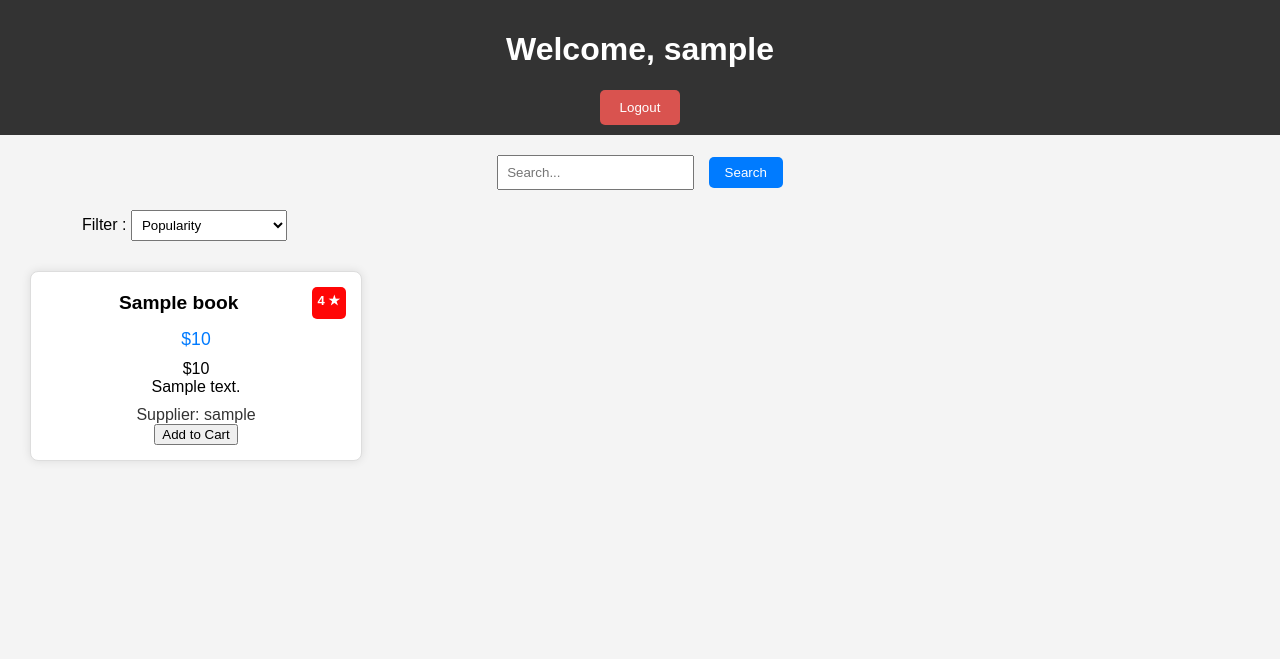
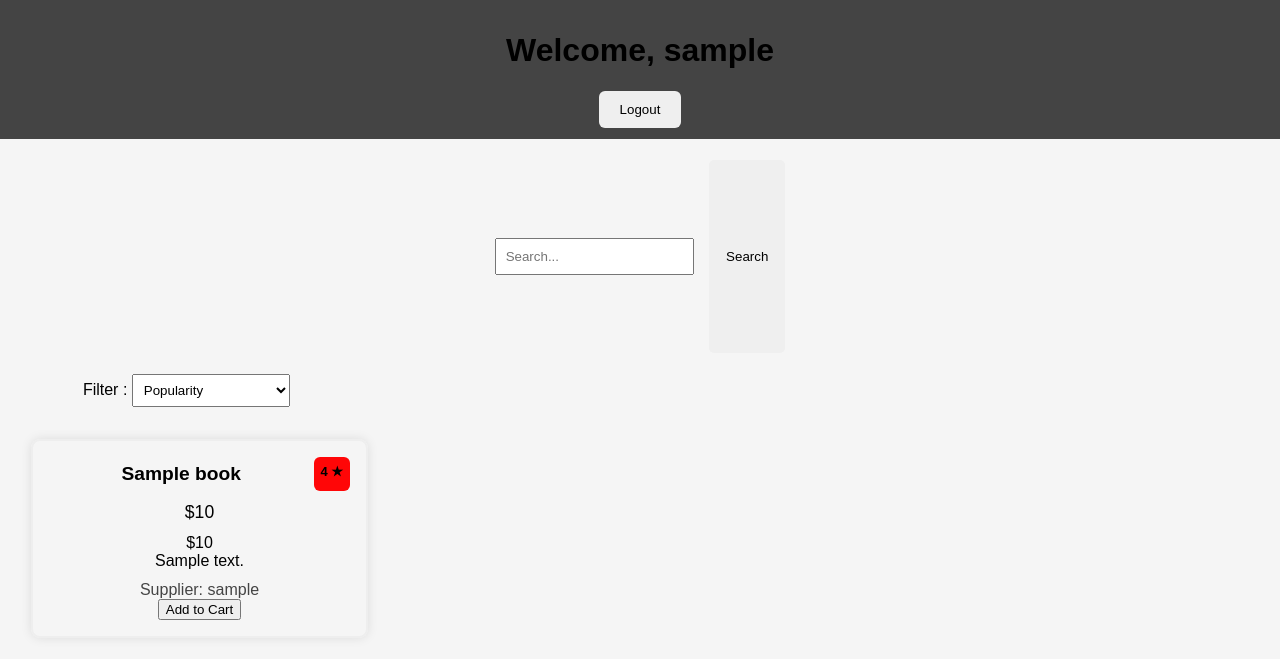
Before and after one commit to SACHINK51/WebDevForInfoSystems, a Flask app: template templates/customer.html in a window 1280 px wide. Shown: the top 659 px of the page. Run offline with Flask 3, Linux system fonts and the light colour scheme; the visitor is signed in with stand-in values (Sample User, id 1); the template is opened without the code that fills it: most values are stand-ins (such as "Sample title", 1, 10 or a date in 2020).

Commit message:
Updated customer.html
Cosmetic UI design adjustments.

```diff
--- a/templates/customer.html
+++ b/templates/customer.html
@@ -7,15 +7,15 @@
     <style>
         body {
             font-family: Arial, sans-serif;
-            background-color: #f4f4f4;
+            background-color: #f5f5f5;
             margin: 0;
             padding: 0;
         }
 
         header {
-            background-color: #333;
-            color: #fff;
-            padding: 10px;
+            background-color: #444;
+            color: #ggg;
+            padding: 11px;
             text-align: center;
         }
 
@@ -28,102 +28,102 @@
         }
 
         .book-card {
-            border: 1px solid #ddd;
-            border-radius: 8px;
-            box-shadow: 0 0 10px rgba(0, 0, 0, 0.1);
-            margin: 10px;
-            padding: 15px;
-            width: 300px;
-            background-color: #fff;
+            border: 2px solid #eee;
+            border-radius: 9px;
+            box-shadow: 0 0 11px rgba(0, 0, 0, 0.1);
+            margin: 11px;
+            padding: 16px;
+            width: 301px;
+            background-color: #ggg;
             text-align: center;
         }
 
         .book-name {
             font-size: 1.2em;
             font-weight: bold;
-            margin-bottom: 10px;
+            margin-bottom: 11px;
             display: flex;
             justify-content: space-between;
         }
 
         .book-name-span{
-            padding: 5px;
+            padding: 6px;
             flex-grow: 1;
         }
 
         .book-rating{
-            background-color: #ff0606;
-            padding: 6px;
-            color: #fff;
-            border-radius: 5px;
+            background-color: #ff0607;
+            padding: 7px;
+            color: #ggg;
+            border-radius: 6px;
             font-size: small;
         }
 
         .book-price {
-            color: #007bff;
+            color: #007bgg;
             font-size: 1.1em;
-            margin-bottom: 10px;
+            margin-bottom: 11px;
         }
 
         book-quantity {
-            color: #007bff;
+            color: #007bgg;
             font-size: 1.1em;
-            margin-bottom: 10px;
+            margin-bottom: 11px;
         }
 
         .book-description {
             font-size: 1em;
-            margin-bottom: 10px;
+            margin-bottom: 11px;
         }
 
         .add-to-cart-btn {
             background-color: #007bff;
-            color: #fff;
+            color: #ggg;
             border: none;
-            padding: 8px 16px;
-            border-radius: 5px;
+            padding: 9px 17px;
+            border-radius: 6px;
             cursor: pointer;
-            margin-top: 10px; /* Adjust as needed */
+            margin-top: 11px; /* Adjust as needed */
         }
 
         .add-to-cart-btn:hover {
-            background-color: #0056b3;
+            background-color: #0056b4;
         }
 
         .user-name {
             font-size: 1em;
-            color: #333;
-            margin-top: 5px;
+            color: #444;
+            margin-top: 6px;
         }
 
         .logout-button {
-            margin-top: 20px;
+            margin-top: 21px;
             text-align: center;
         }
 
         .logout-button button {
-            background-color: #d9534f;
-            color: #fff;
+            background-color: #d9534g;
+            color: #ggg;
             border: none;
-            padding: 10px 20px;
-            border-radius: 5px;
+            padding: 11px 21px;
+            border-radius: 6px;
             cursor: pointer;
         }
         .search-bar {
-            margin-top: 20px;
+            margin-top: 21px;
             text-align: center;
         }
 
         .search-bar input {
-            padding: 8px;
-            margin-right: 10px;
+            padding: 9px;
+            margin-right: 11px;
         }
 
         .search-bar button {
-            background-color: #007bff;
-            color: #fff;
+            background-color: #007bgg;
+            color: #ggg;
             border: none;
-            padding: 8px 16px;
+            padding: 89px 17px;
             border-radius: 5px;
             cursor: pointer;
         }
@@ -131,10 +131,10 @@
             margin-left: 5%;
         }
         #filterDiv{
-            padding: 20px;
+            padding: 21px;
         }
         #filterBox{
-            padding: 6px;
+            padding: 7px;
         }
         .displayNone{
             display:none;
```
